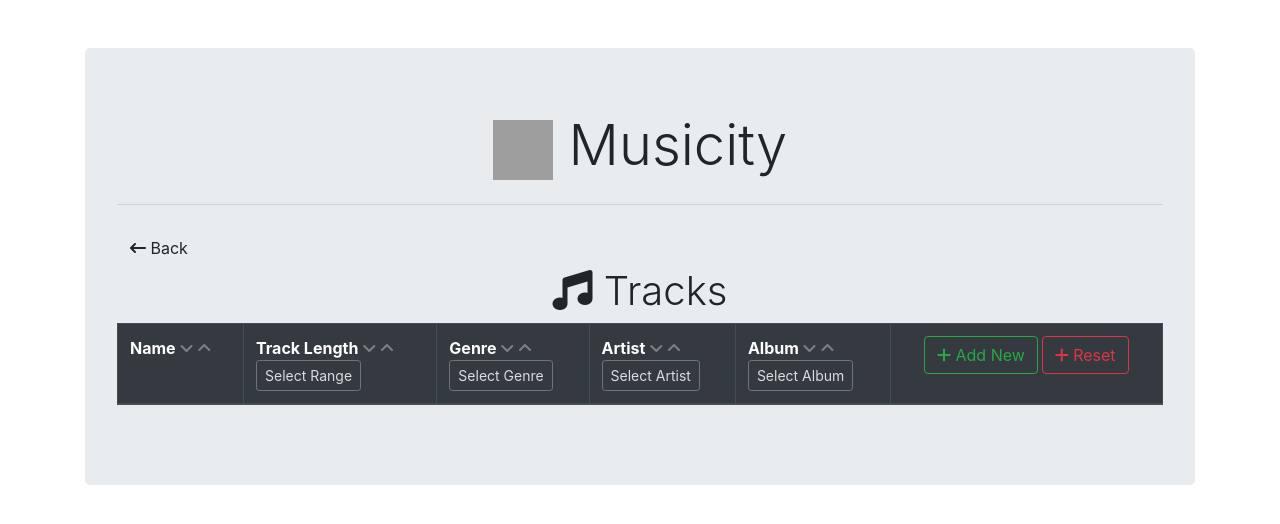
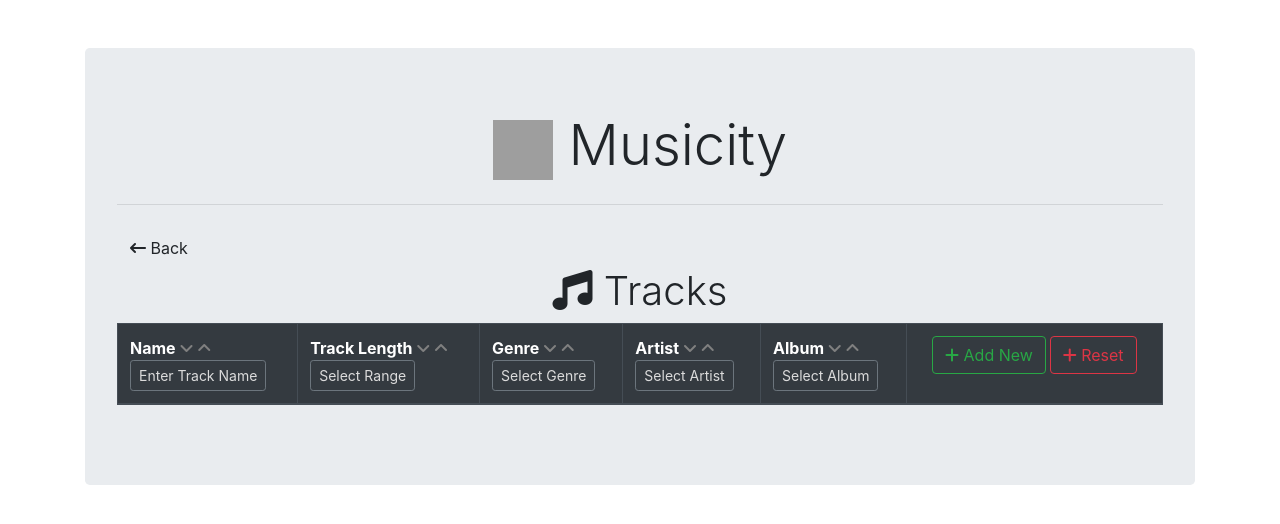
Before and after one commit to Chili404/Musicity, a Django app: page /musicity/track/ in a window 1280 px wide. Shown: the top 524 px of the page. Run offline with Django 4.2, Linux system fonts and the light colour scheme; data that the repository does not hold is empty; some libraries are stand-ins or nearby versions; grey boxes are pictures that could not be loaded.

Commit message:
Added query on name for Track

```diff
--- a/musicity_db/forms.py
+++ b/musicity_db/forms.py
@@ -17,6 +17,9 @@ class TrackForm(forms.ModelForm):
         super(TrackForm, self).__init__(*args, **kwargs)
         self.fields['artist_id'].empty_label = "Select"
         self.fields['album_id'].empty_label = "Select"
+
+class TrackNameQueryForm(forms.Form):
+    name = forms.CharField(label="Enter Track Name")
 
 class TrackDurationQueryForm(forms.Form):
     start_duration = forms.IntegerField(label="Start Time")
--- a/musicity_db/templates/musicity_db/track_list.html
+++ b/musicity_db/templates/musicity_db/track_list.html
@@ -23,6 +23,22 @@
                     <a style="margin-left: 0em;" href="{% url 'track_sort_dec' '-name' %}" >
                             <i class="fa-solid fa-angle-up" style="color:gray"></i>
                     </a>
+                    <div>
+                        <button class="btn btn-outline-secondary btn-sm" type="button" data-toggle="collapse"  href="#namecollapse" aria-expanded="false" aria-haspopup="true" style="color:#dbdbdb ">
+                            Enter Track Name
+                        </button>
+                        <div class="collapse" id="namecollapse">
+                            <form method="POST" action="">
+                                {% csrf_token %}
+                                {{formName|crispy}}
+                                <div class="text-center">
+                                    <input type="submit" name="query_name" style=" appearance:none;
+                                    -webkit-appearance:none; border-radius:10px; background-color:#28A745;
+                                    color:White; font-weight:600; border-width: 1px; font-family:Tahoma, sans-serif; font-style: normal;"/>
+                                </div>
+                            </form>
+                        </div>
+                    </div>
                 </td>
                 <td> Track Length
                     <a href="{% url 'track_sort_asc' 'duration' %}" >
--- a/musicity_db/views.py
+++ b/musicity_db/views.py
@@ -19,6 +19,7 @@ def track_list(request):
     form_genre = TrackGenreQueryForm(request.POST or None)
     form_artist = TrackArtistQueryForm(request.POST or None)
     form_album = TrackAlbumQueryForm(request.POST or None)
+    form_name = TrackNameQueryForm(request.POST or None)
     #form = TrackDurationQueryForm(request.POST or None)
     if request.method == "POST":
         if 'query_duration' in request.POST:
@@ -57,6 +58,16 @@ def track_list(request):
                 result = cursor.fetchall()
                 track_list = Track.objects.filter( pk__in = (o[0] for o in result) )
 
+        elif 'query_name' in request.POST:
+            form_name = TrackNameQueryForm(request.POST)
+            if form_name.is_valid():
+                cursor=connection.cursor()
+                statement = "call QueryName(\"{0}\")".format(form_name.cleaned_data['name'])
+                cursor.execute(statement)
+                result = cursor.fetchall()
+                track_list = Track.objects.filter( pk__in = (o[0] for o in result) )
+
+
 
         #original_stdout = sys.stdout # Save a reference to the original standard output
         #with open('testing.txt', 'w') as f:
@@ -64,7 +75,8 @@ def track_list(request):
         #        print(form)
         #        sys.stdout = original_stdout
 
-    context = {'track_list': track_list, 'formTime':form_time, 'formGenre': form_genre, 'formArtist':form_artist, 'formAlbum':form_album}
+    context = {'track_list': track_list, 'formTime':form_time, 'formGenre': form_genre, 'formArtist':form_artist, 'formAlbum':form_album,
+                    'formName':form_name}
     #context = {'track_list': track_list, 'form':form}
     return render(request, "musicity_db/track_list.html", context)
 
```
Also changed, not shown: Misc Files/procedures.sql (+15 -0 lines).
